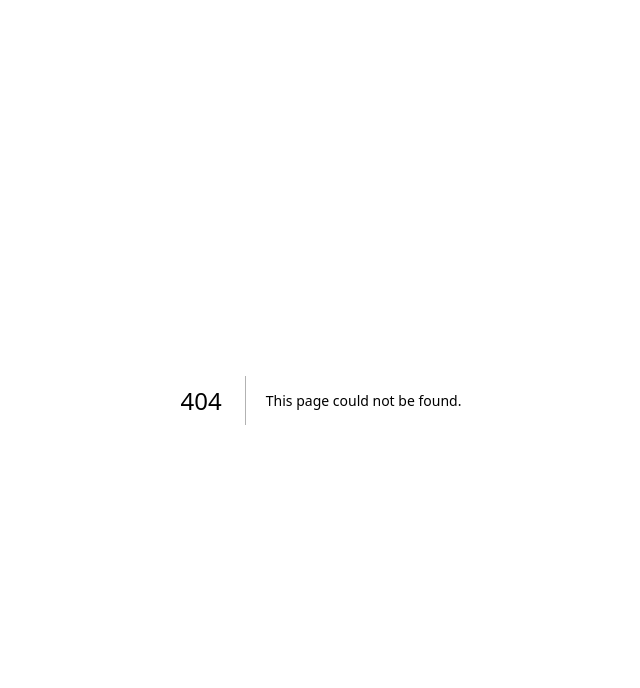
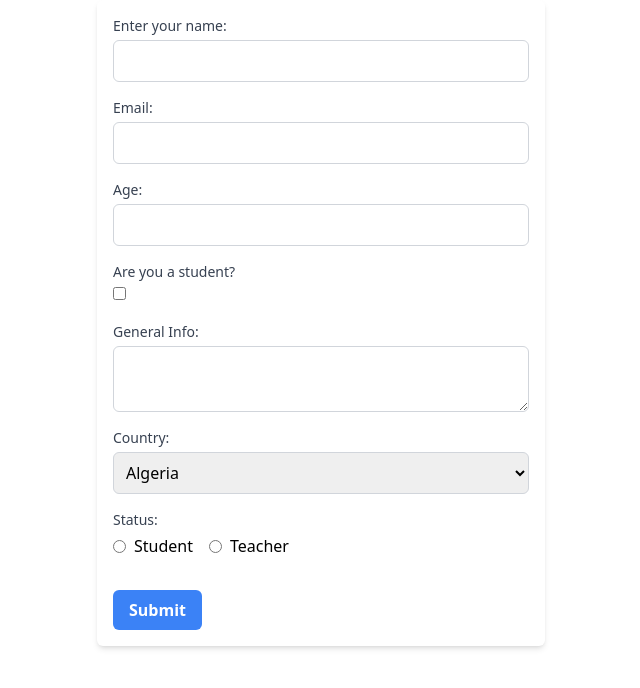
Before and after one commit to fadibel/my-second-app, a Next.js app: page /Myform in a window 1280 px wide. Before the commit this address had no page. Shown: the top 688 px of the page, without its empty margins (319-959 px from the left). Built offline with nearby package versions, Linux system fonts and the light colour scheme.

Commit message:
my new form

```diff
--- /dev/null
+++ b/pages/Myform.js
@@ -0,0 +1,145 @@
+import { useState } from "react";
+
+export default function MyForm() {
+  const [formInput, setFormInput] = useState({
+    name: "",
+    email: "",
+    age: "",
+    generalInfo: "",
+    isStudent: false,
+    country: "",
+    status: "",
+  });
+
+  function handleCheckboxChanged(event) {
+    setFormInput({ ...formInput, isStudent: event.target.checked });
+  }
+
+  return (
+    <form
+      className="space-y-4 p-4 max-w-md mx-auto bg-white shadow-md rounded-md"
+      onSubmit={(event) => {
+        event.preventDefault();
+      }}
+    >
+      <div>
+        <label className="block text-sm font-medium text-gray-700">
+          Enter your name:
+        </label>
+        <input
+          className="mt-1 p-2 block w-full border border-gray-300 rounded-md"
+          value={formInput.name}
+          onChange={(event) =>
+            setFormInput({ ...formInput, name: event.target.value })
+          }
+        />
+      </div>
+
+      <div>
+        <label className="block text-sm font-medium text-gray-700">
+          Email:
+        </label>
+        <input
+          className="mt-1 p-2 block w-full border border-gray-300 rounded-md"
+          value={formInput.email}
+          onChange={(event) =>
+            setFormInput({ ...formInput, email: event.target.value })
+          }
+        />
+      </div>
+
+      <div>
+        <label className="block text-sm font-medium text-gray-700">Age:</label>
+        <input
+          className="mt-1 p-2 block w-full border border-gray-300 rounded-md"
+          value={formInput.age}
+          onChange={(event) =>
+            setFormInput({ ...formInput, age: event.target.value })
+          }
+        />
+      </div>
+
+      <div>
+        <label className="block text-sm font-medium text-gray-700">
+          Are you a student?
+        </label>
+        <input
+          type="checkbox"
+          className="mt-1"
+          checked={formInput.isStudent}
+          onChange={handleCheckboxChanged}
+        />
+      </div>
+
+      <div>
+        <label className="block text-sm font-medium text-gray-700">
+          General Info:
+        </label>
+        <textarea
+          className="mt-1 p-2 block w-full border border-gray-300 rounded-md"
+          value={formInput.generalInfo}
+          onChange={(event) => {
+            setFormInput({ ...formInput, generalInfo: event.target.value });
+          }}
+        />
+      </div>
+
+      <div>
+        <label className="block text-sm font-medium text-gray-700">
+          Country:
+        </label>
+        <select
+          className="mt-1 p-2 block w-full border border-gray-300 rounded-md"
+          value={formInput.country}
+          onChange={(event) =>
+            setFormInput({ ...formInput, country: event.target.value })
+          }
+        >
+          <option>Algeria</option>
+          <option>Tunisia</option>
+          <option>Dubai</option>
+        </select>
+      </div>
+
+      <div>
+        <label className="block text-sm font-medium text-gray-700">
+          Status:
+        </label>
+        <div className="mt-1 flex items-center space-x-4">
+          <label className="flex items-center">
+            <input
+              value="student"
+              type="radio"
+              name="status"
+              className="form-radio"
+              checked={formInput.status === "student"}
+              onChange={(event) =>
+                setFormInput({ ...formInput, status: event.target.value })
+              }
+            />
+            <span className="ml-2">Student</span>
+          </label>
+          <label className="flex items-center">
+            <input
+              value="teacher"
+              type="radio"
+              name="status"
+              className="form-radio"
+              checked={formInput.status === "teacher"}
+              onChange={(event) =>
+                setFormInput({ ...formInput, status: event.target.value })
+              }
+            />
+            <span className="ml-2">Teacher</span>
+          </label>
+        </div>
+      </div>
+
+      <div>
+        <button className="mt-4 px-4 py-2 bg-blue-500 text-white font-semibold rounded-md">
+          Submit
+        </button>
+      </div>
+    </form>
+  );
+}
```
